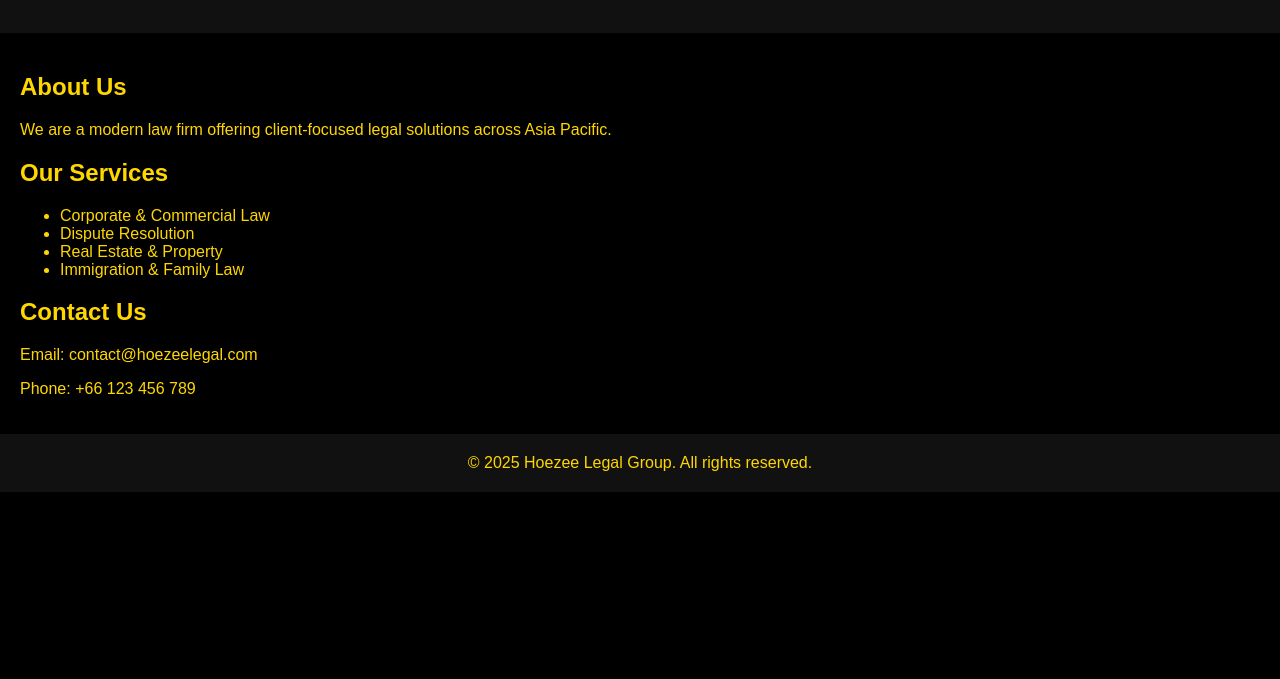
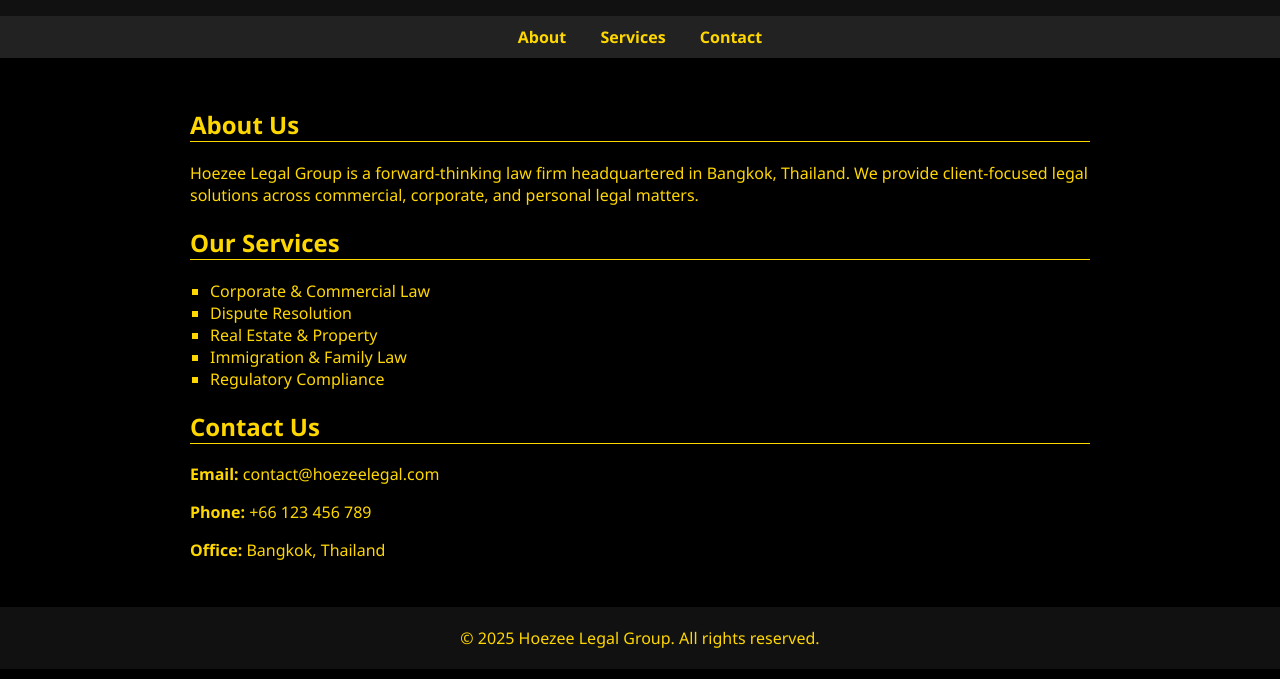
Before and after one commit to curlingflex12/index.html, a plain HTML site: page index.html in a window 1280 px wide. Shown: the part 121-800 px from the top of the page. Drawn offline with Linux system fonts and the light colour scheme.

Commit message:
index.html

```diff
--- a/index.html
+++ b/index.html
@@ -1,37 +1,91 @@
 <!DOCTYPE html>
-<html>
+<html lang="en">
 <head>
+  <meta charset="UTF-8">
   <title>Hoezee Legal Group</title>
   <style>
-    body { font-family: Arial; background: #000; color: #FFD700; margin: 0; }
-    header, footer { background: #111; padding: 20px; text-align: center; }
-    main { padding: 20px; }
-    h1 { color: #FFD700; }
+    body {
+      font-family: 'Segoe UI', sans-serif;
+      background-color: #000;
+      color: #FFD700;
+      margin: 0;
+      padding: 0;
+    }
+    header, footer {
+      background-color: #111;
+      text-align: center;
+      padding: 20px;
+    }
+    header h1 {
+      margin: 0;
+    }
+    nav {
+      background-color: #222;
+      text-align: center;
+      padding: 10px;
+    }
+    nav a {
+      color: #FFD700;
+      margin: 0 15px;
+      text-decoration: none;
+      font-weight: bold;
+    }
+    main {
+      padding: 30px;
+      max-width: 900px;
+      margin: auto;
+    }
+    h2 {
+      color: #FFD700;
+      border-bottom: 1px solid #FFD700;
+    }
+    ul {
+      list-style-type: square;
+      padding-left: 20px;
+    }
   </style>
 </head>
 <body>
+
 <header>
   <h1>Hoezee Legal Group</h1>
-    <p>Justice. Integrity. Excellence.</p>
+  <p>Your Trusted Legal Partner in Asia Pacific</p>
 </header>
+
+<nav>
+  <a href="#about">About</a>
+  <a href="#services">Services</a>
+  <a href="#contact">Contact</a>
+</nav>
+
 <main>
+  <section id="about">
     <h2>About Us</h2>
-    <p>We are a modern law firm offering client-focused legal solutions across Asia Pacific.</p>
+    <p>Hoezee Legal Group is a forward-thinking law firm headquartered in Bangkok, Thailand. We provide client-focused legal solutions across commercial, corporate, and personal legal matters.</p>
+  </section>
 
+  <section id="services">
     <h2>Our Services</h2>
     <ul>
       <li>Corporate & Commercial Law</li>
       <li>Dispute Resolution</li>
       <li>Real Estate & Property</li>
       <li>Immigration & Family Law</li>
+      <li>Regulatory Compliance</li>
     </ul>
+  </section>
 
+  <section id="contact">
     <h2>Contact Us</h2>
-    <p>Email: contact@hoezeelegal.com</p>
-    <p>Phone: +66 123 456 789</p>
+    <p><strong>Email:</strong> contact@hoezeelegal.com</p>
+    <p><strong>Phone:</strong> +66 123 456 789</p>
+    <p><strong>Office:</strong> Bangkok, Thailand</p>
+  </section>
 </main>
+
 <footer>
   &copy; 2025 Hoezee Legal Group. All rights reserved.
 </footer>
+
 </body>
 </html>
```
Lines whose indentation alone changed are shown as unchanged.
